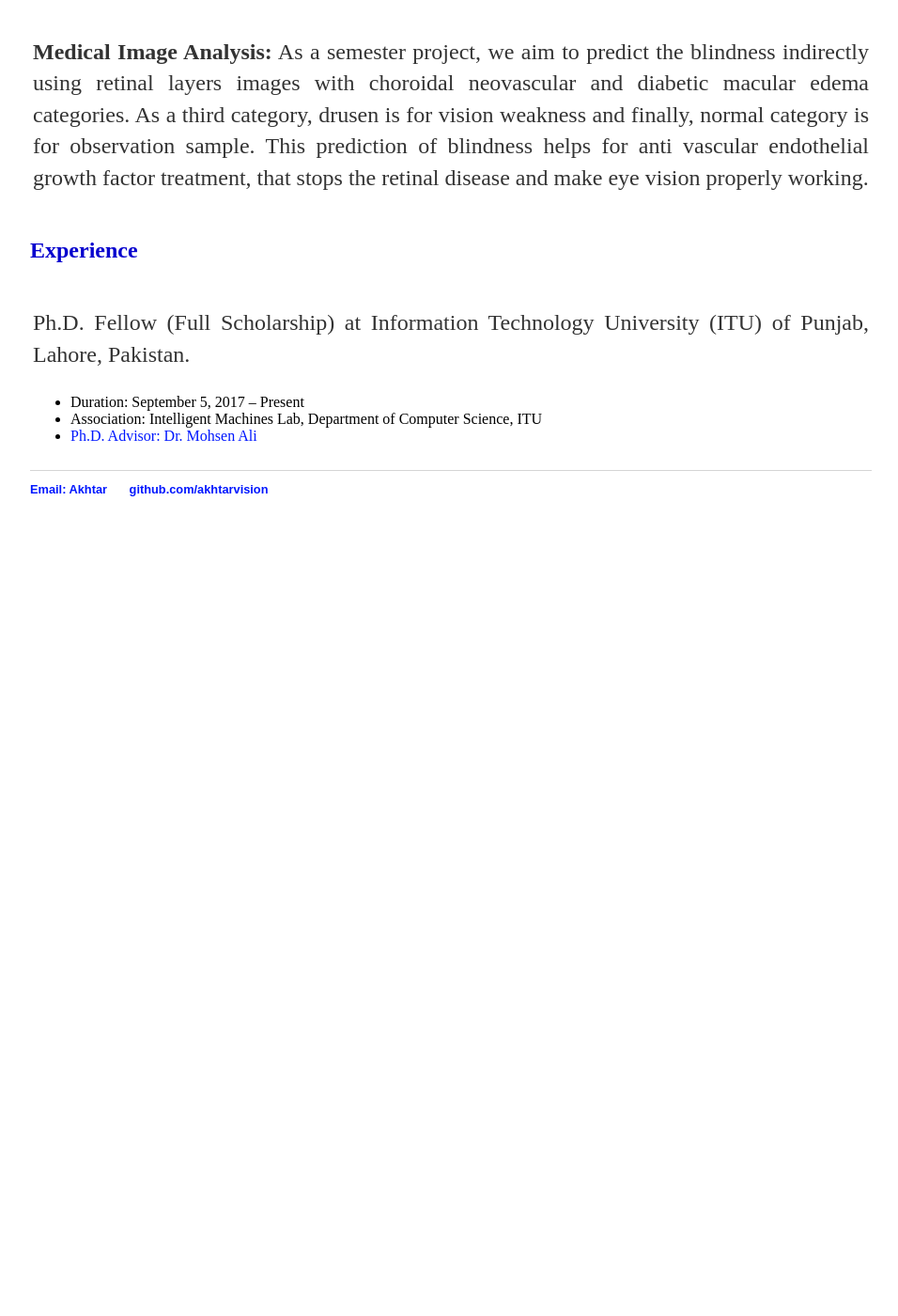
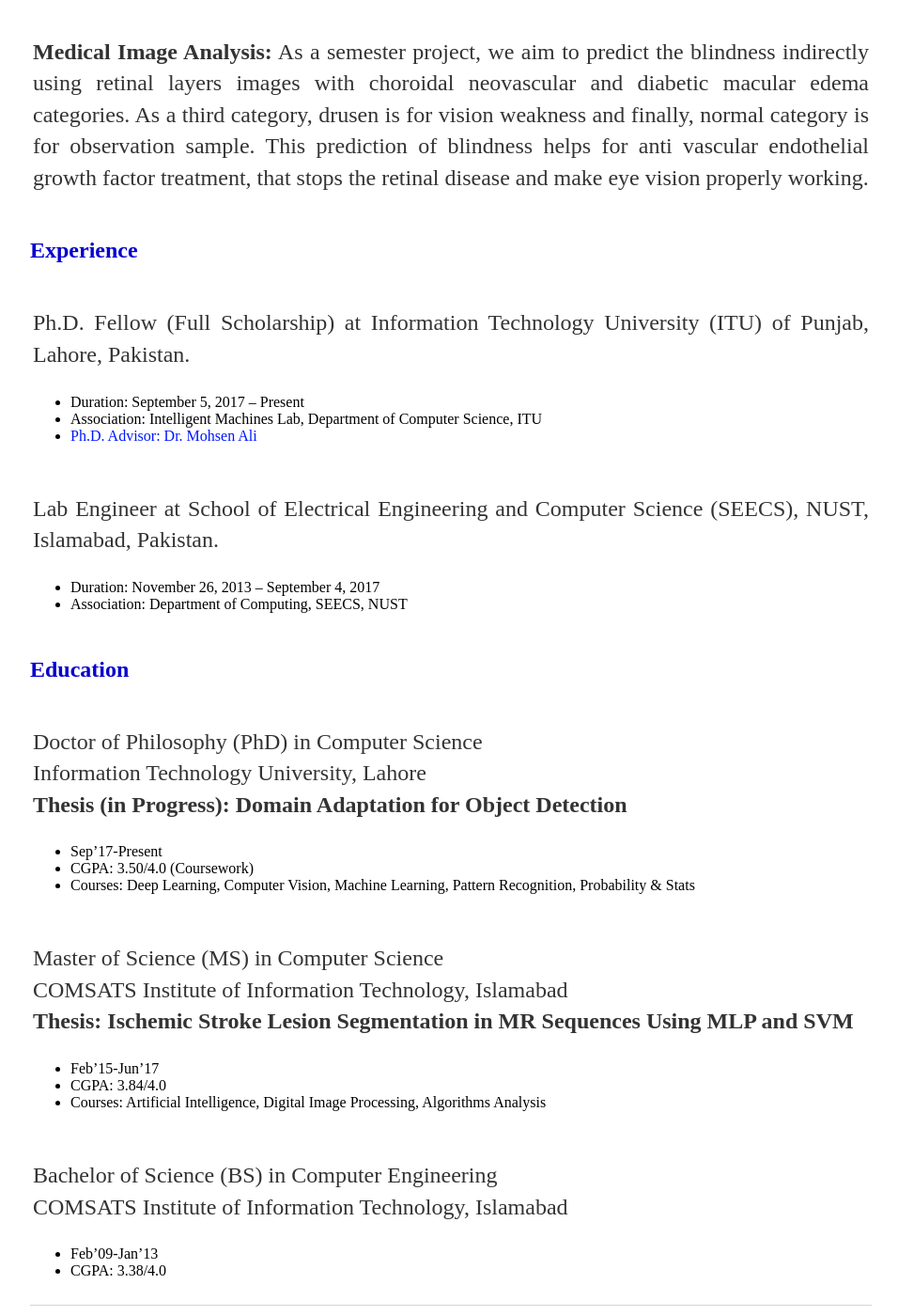
Before and after one commit to akhtarvision/akhtarvision.github.io, a Jekyll site: the page built from index.html, in a window 1280 px wide and 1400 px high, scrolled down 1802 px. Shown: the whole window at 94% size, without its empty margins (160-1116 px from the left). Built offline with Jekyll 4.4.1, drawn with Linux system fonts in a browser that asks for light colours; before the commit the page ends 2390 px from its top, so only the background shows below that.

Commit message:
Update index.html

```diff
--- a/index.html
+++ b/index.html
@@ -129,14 +129,21 @@ Ph.D. Fellow (Full Scholarship) at Information Technology University (ITU) of Pu
 				<li><a href="http://im.itu.edu.pk/people/">Ph.D. Advisor: Dr. Mohsen Ali</a></li>
 				</ul>
 
+	</p>
+</td>
+</tr>
 
 
 
-<!-- Lab Engineer at School of Electrical Engineering and Computer Science (SEECS), NUST, Islamabad, Pakistan. -->
-<!-- Duration: November 26, 2013 – September 4, 2017 -->
-<!-- Association: Department of Computing, SEECS, NUST -->
-
-
+<tr>
+<!-- <td> <br></td> -->
+<td>
+<p>
+Lab Engineer at School of Electrical Engineering and Computer Science (SEECS), NUST, Islamabad, Pakistan.
+	 <ul class="contacts">
+				<li>Duration: November 26, 2013 – September 4, 2017</li>
+				<li>Association: Department of Computing, SEECS, NUST</li>
+				</ul>
 	</p>
 </td>
 </tr>
@@ -144,4 +151,69 @@ Ph.D. Fellow (Full Scholarship) at Information Technology University (ITU) of Pu
 
 </table>
 
+
+
+
+
+
+
+
+
+
+<!-- Project -->
+<a id="education" class="anchor"></a>
+<h2 style="color:#0600CE">Education</h2>
+<table class="imgtable">
+<!-- paper entry-->
+<tr>
+<!-- <td> <br></td> -->
+<td>
+<p>
+Doctor of Philosophy (PhD) in Computer Science <br>
+	Information Technology University, Lahore<br>
+	<strong>Thesis (in Progress): Domain Adaptation for Object Detection</strong>
+	<ul class="contacts">
+				<li>Sep’17-Present</li>
+				<li>CGPA: 3.50/4.0 (Coursework)</li>
+				<li>Courses: Deep Learning, Computer Vision, Machine Learning, Pattern Recognition,
+Probability & Stats</a></li>
+	</ul>
+</p>
+</td>
+</tr>
+
+
+<tr>
+<!-- <td> <br></td> -->
+<td>
+<p>
+Master of Science (MS) in Computer Science <br>
+	COMSATS Institute of Information Technology, Islamabad<br>
+	<strong>Thesis: Ischemic Stroke Lesion Segmentation in MR Sequences Using MLP and SVM</strong>
+	<ul class="contacts">
+				<li>Feb’15-Jun’17</li>
+				<li>CGPA: 3.84/4.0</li>
+				<li>Courses: Artificial Intelligence, Digital Image Processing, Algorithms Analysis</a></li>
+	</ul>
+</p>
+</td>
+</tr>
+
+<tr>
+<!-- <td> <br></td> -->
+<td>
+<p>
+Bachelor of Science (BS) in Computer Engineering <br>
+	COMSATS Institute of Information Technology, Islamabad<br>
+<!-- 	<strong>Thesis: Ischemic Stroke Lesion Segmentation in MR Sequences Using MLP and SVM</strong> -->
+	<ul class="contacts">
+				<li>Feb’09-Jan’13</li>
+				<li>CGPA: 3.38/4.0</li>
+	</ul>
+</p>
+</td>
+</tr>
+
+</table>
+
 </div><!-- /.blurb -->
```
